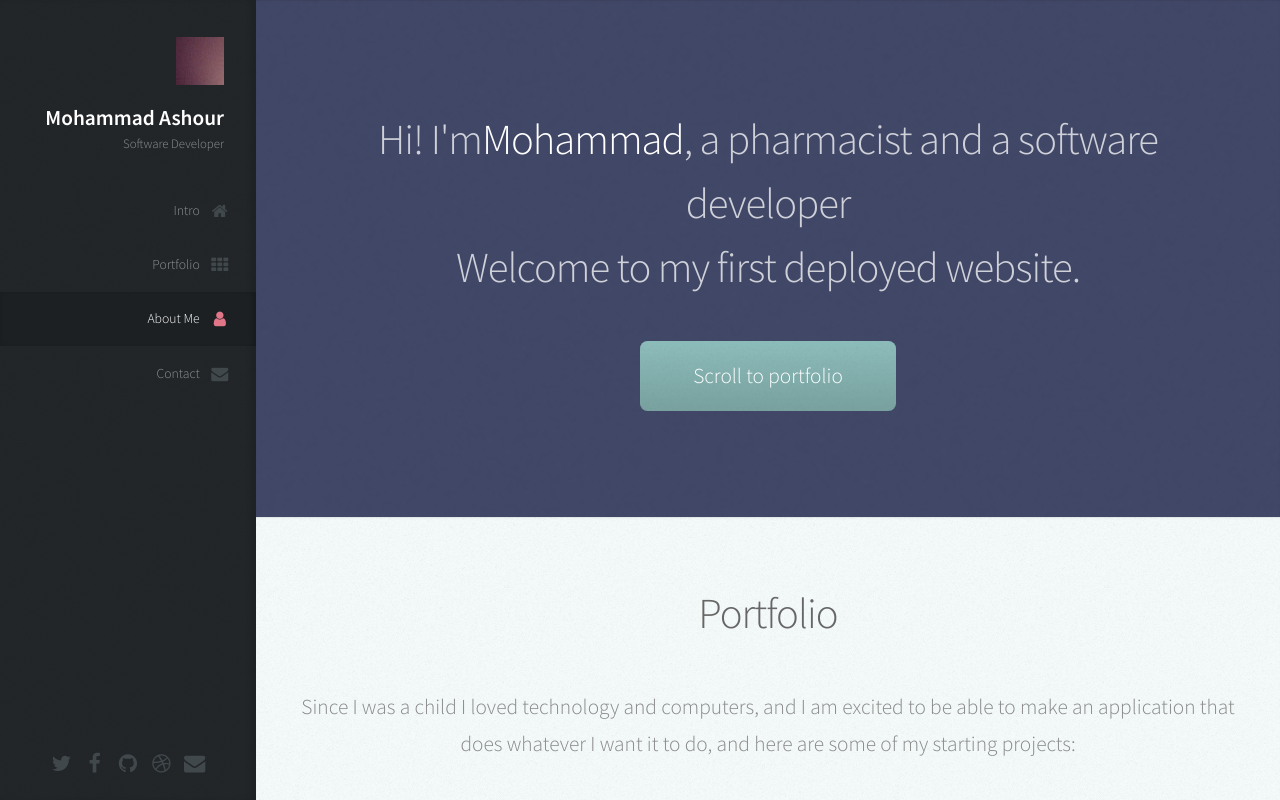
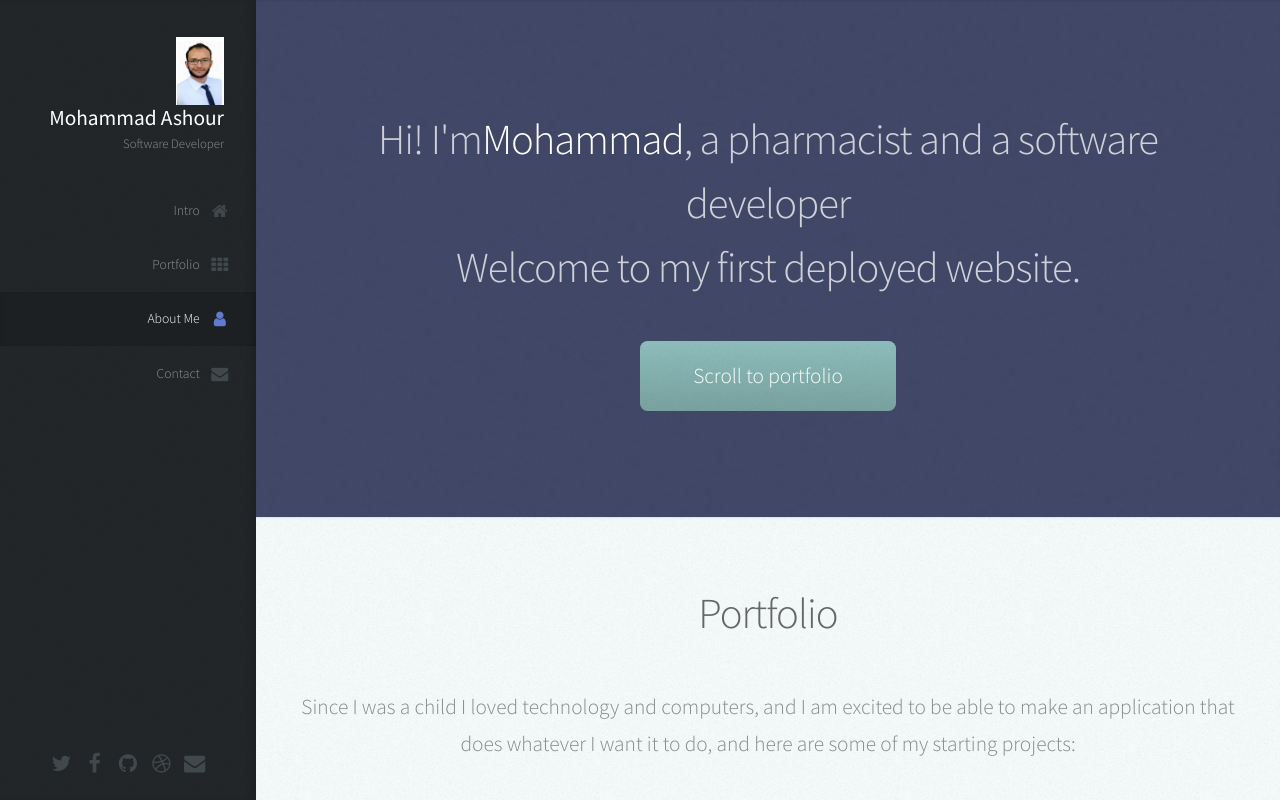
Before and after one commit to moh-ash96/portfolio, a website: page public/index.html in a window 1280 px wide. Shown: the top 800 px of the page. Drawn offline with Linux system fonts and the light colour scheme.

Commit message:
added the banner and changed some colors

```diff
--- a/public/assets/css/modules.css
+++ b/public/assets/css/modules.css
@@ -18,7 +18,7 @@
 
 .image.avatar48 img {
   width: 48px;
-  height: 48px;
+  height: 68px;
 }
 
 .image.fit {
@@ -273,7 +273,7 @@ button:active,
 #logo h1 {
   position: relative;
   color: #fff;
-  font-weight: 600;
+  font-weight: 400;
   font-size: 1em;
   line-height: 1em;
 }
@@ -338,7 +338,7 @@ button:active,
 }
 
 #nav ul li a.active span:before {
-  color: #e27689;
+  color: #607acf;
 }
 
 #footer .copyright {
--- a/public/index.html
+++ b/public/index.html
@@ -23,7 +23,7 @@
 
 					<!-- Logo -->
 						<div id="logo">
-							<span class="image avatar48"><img src="images/avatar.jpg" alt="" /></span>
+							<span class="image avatar48"><img src="/public/images/profile.jpg" alt="" /></span>
 							<h1 id="title">Mohammad Ashour</h1>
 							<p>Software Developer</p>
 						</div>
@@ -142,7 +142,7 @@
 								<h2>About Me</h2>
 							</header>
 
-							<a href="#" class="image featured"><img src="images/pic08.jpg" alt="" /></a>
+							<a href="#" class="image featured"><img src="/public/images/myBanner.jpg" alt="" /></a>
 
 							<p>I am Mohammad Ashour, a pharmacist and the half way to be full-stack software developer too.</p>
 
```
Also changed, not shown: README.md, public/images/codepharm.jpg (added), public/images/myBanner.jpg (added).
